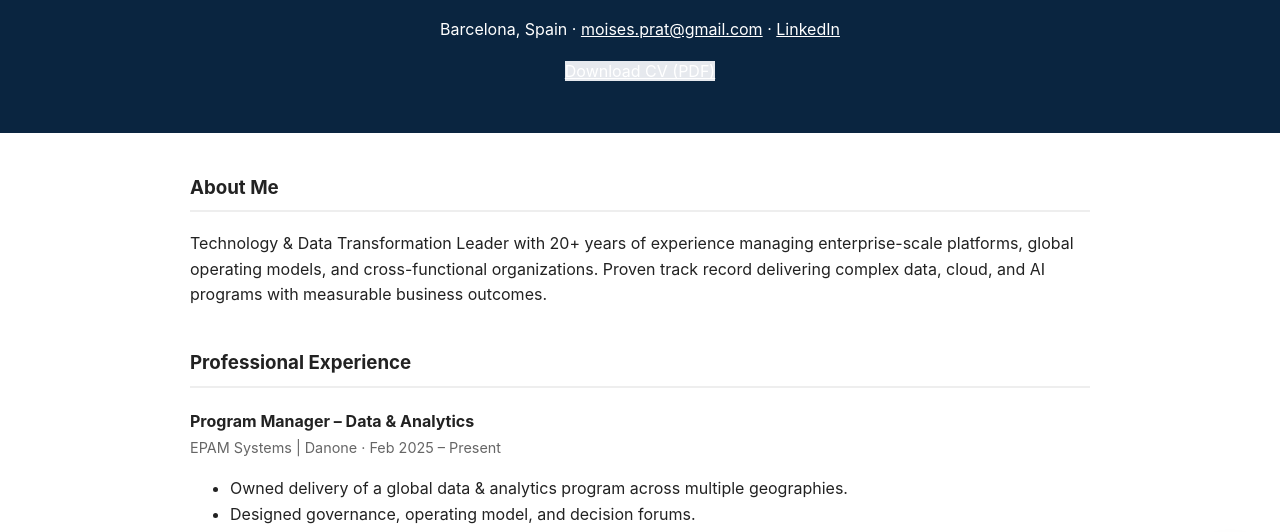
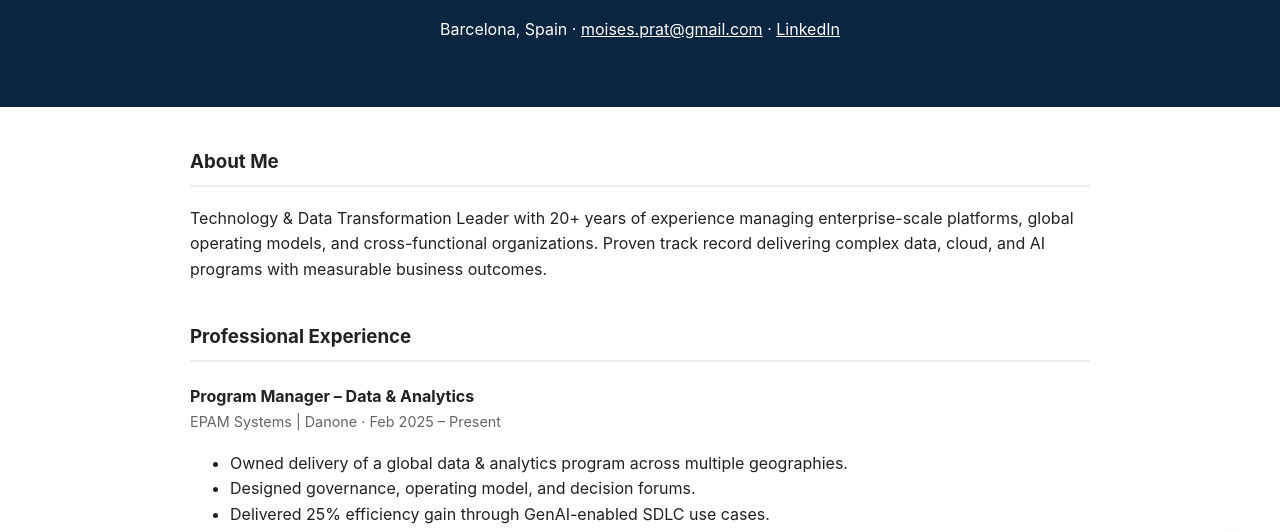
Before and after one commit to moisesprat/moisesprat.github.io, a plain HTML site: page index.html in a window 1280 px wide. Shown: the part 183-715 px from the top of the page. Drawn offline with Linux system fonts and the light colour scheme.

Commit message:
Remove CV download link from index.html
Removed the download link for the CV in the header.

```diff
--- a/index.html
+++ b/index.html
@@ -17,10 +17,6 @@
     <a href="mailto:moises.prat@gmail.com">moises.prat@gmail.com</a> ·
     <a href="https://www.linkedin.com/in/mprat" target="_blank">LinkedIn</a>
   </p>
-
-  <a class="btn-primary" href="assets/Moises_Prat_CV.pdf" download>
-    Download CV (PDF)
-  </a>
 </header>
 
 <section>
```
